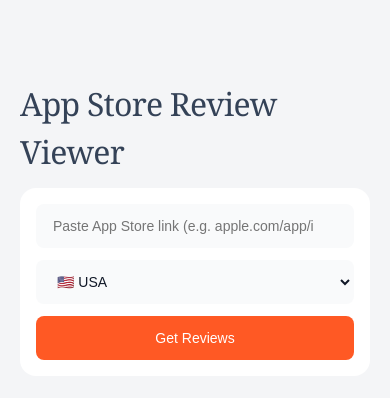
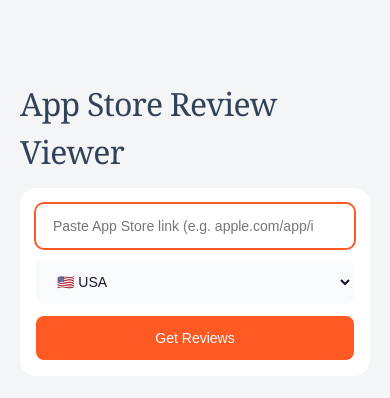
Before and after one commit to antonio1020/app-store-review-viewer, a plain HTML site: page index.html in a window 390 px wide. Drawn offline with Linux system fonts and the light colour scheme.

Commit message:
Update index.html

```diff
--- a/index.html
+++ b/index.html
@@ -137,6 +137,11 @@
       input,
       select {
         padding: 0 16px;
+      }
+
+      input:focus {
+        background: #fff;
+        box-shadow: 0 0 0 2px var(--primary);
       }
 
       button {
```
